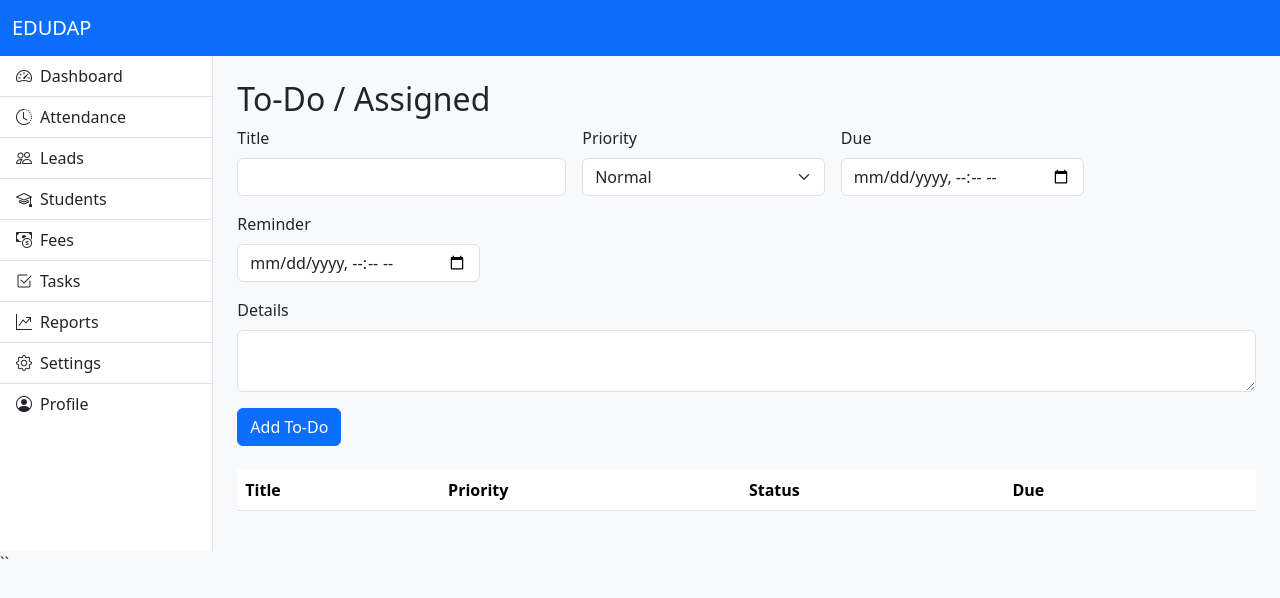
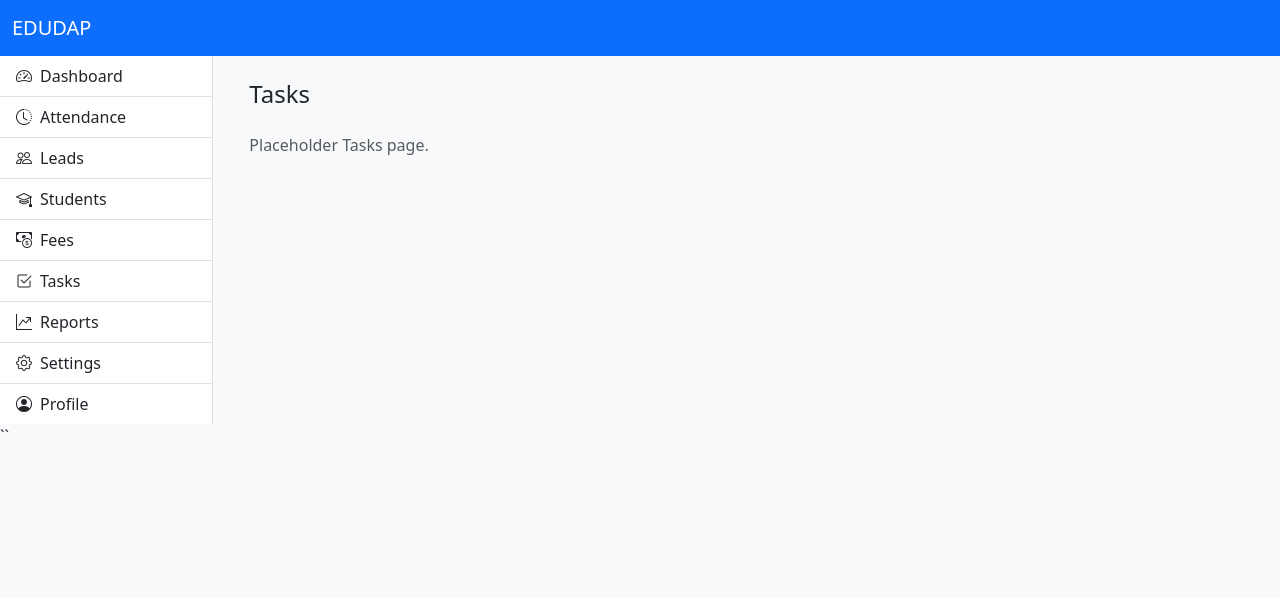
Before and after one commit to psychicloop/EduDAP-CRM, a Flask app: page /app/tasks in a window 1280 px wide. Shown: the top 598 px of the page. Run offline with Flask 3, Linux system fonts and the light colour scheme; the visitor is signed in with stand-in values (Sample User, id 1); lists and menus that the app fills with data are empty.

Commit message:
Update tasks.html

```diff
--- a/edudap-office/app/templates/tasks.html
+++ b/edudap-office/app/templates/tasks.html
@@ -1,64 +1,10 @@
 
-{% extends 'base.html' %}
+{% extends "base.html" %}
+{% block title %}Tasks · EDUDAP CRM{% endblock %}
 {% block content %}
-<h2>To-Do / Assigned</h2>
-<form method="post" class="row g-3 mb-4">
-  <div class="col-md-4">
-    <label class="form-label">Title</label>
-    <input class="form-control" name="title" required />
-  </div>
-  <div class="col-md-3">
-    <label class="form-label">Priority</label>
-    <select class="form-select" name="priority">
-      <option>Low</option>
-      <option selected>Normal</option>
-      <option>High</option>
-      <option>Critical</option>
-    </select>
-  </div>
-  <div class="col-md-3">
-    <label class="form-label">Due</label>
-    <input type="datetime-local" class="form-control" name="due_at" />
-  </div>
-  <div class="col-md-3">
-    <label class="form-label">Reminder</label>
-    <input type="datetime-local" class="form-control" name="reminder_at" />
-  </div>
-  <div class="col-12">
-    <label class="form-label">Details</label>
-    <textarea class="form-control" name="details"></textarea>
-  </div>
-  <div class="col-12">
-    <button class="btn btn-primary" type="submit">Add To-Do</button>
-  </div>
-</form>
-
-<table class="table table-striped align-middle">
-  <thead><tr><th>Title</th><th>Priority</th><th>Status</th><th>Due</th><th></th></tr></thead>
-  <tbody>
-  {% for t in tasks %}
-    <tr>
-      <td>{{ t.title }}</td>
-      <td>{{ t.priority }}</td>
-      <td>
-        <select class="form-select form-select-sm" onchange="updateStatus({{ t.id }}, this.value)">
-          <option {% if t.status=='Todo' %}selected{% endif %}>Todo</option>
-          <option {% if t.status=='In Progress' %}selected{% endif %}>In Progress</option>
-          <option {% if t.status=='Done' %}selected{% endif %}>Done</option>
-        </select>
-      </td>
-      <td>{{ t.due_at }}</td>
-      <td></td>
-    </tr>
-  {% endfor %}
-  </tbody>
-</table>
-<script>
-async function updateStatus(id, status){
-  const form = new URLSearchParams();
-  form.append('status', status);
-  const r = await fetch(`{{ url_for('portal.task_status', task_id=0) }}`.replace('0',''+id), {method:'POST', headers:{'Content-Type':'application/x-www-form-urlencoded'}, body: form});
-  if(!r.ok){ alert('Failed to update'); }
-}
-</script>
+<div class="container-fluid">
+  <h1 class="h4 mb-4">Tasks</h1>
+  <p class="text-muted">Placeholder Tasks page.</p>
+</div>
 {% endblock %}
+``
```
